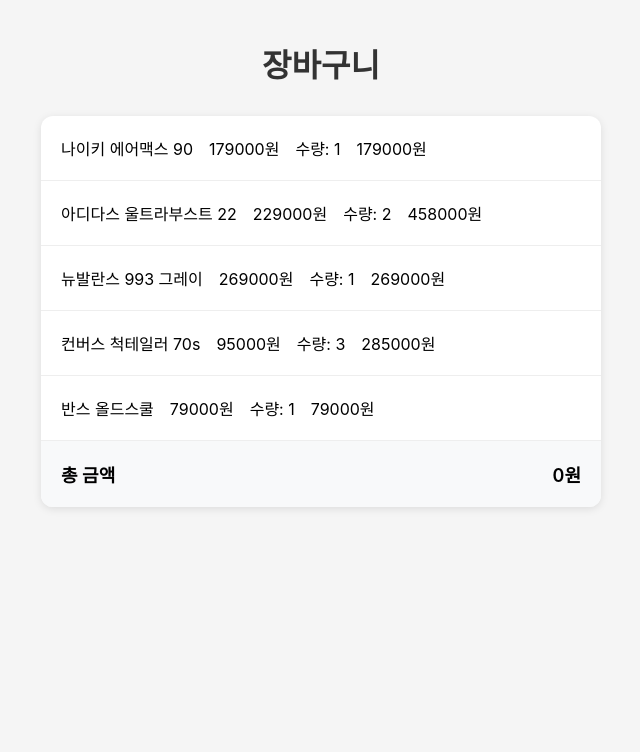
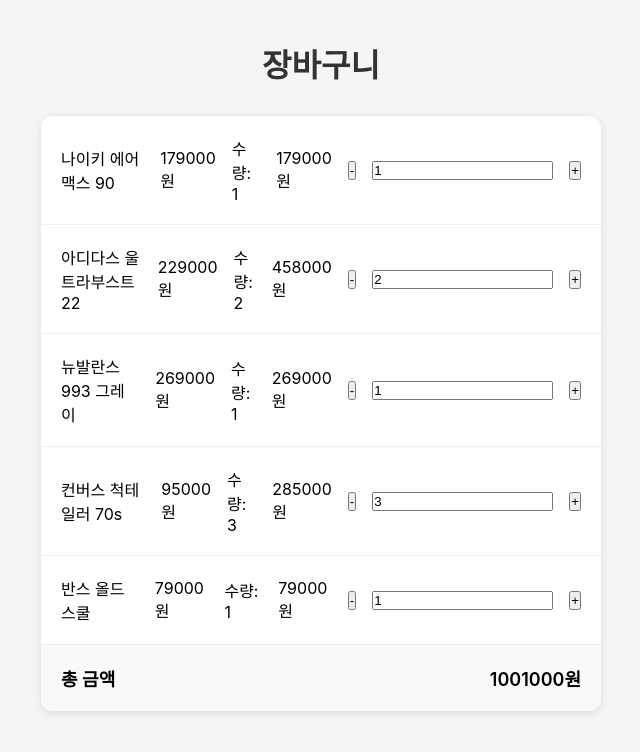
Before and after one commit to ssabii/cart-quantity, a React (Vite) app: page / in a window 1280 px wide. Shown: the top 752 px of the page, without its empty margins (319-959 px from the left). Built offline with nearby package versions, Linux system fonts and the light colour scheme.

Commit message:
feat: 총금액 및 수량 조절 UI 표시

```diff
--- a/src/App.css
+++ b/src/App.css
@@ -52,6 +52,18 @@
 .remove-button { }
 */
 
+/* Chrome, Safari, Edge, Opera */
+input::-webkit-outer-spin-button,
+input::-webkit-inner-spin-button {
+  -webkit-appearance: none;
+  margin: 0;
+}
+
+/* Firefox  */
+input[type='number'] {
+  -moz-appearance: textfield;
+}
+
 .cart-summary {
   display: flex;
   justify-content: space-between;
--- a/src/App.tsx
+++ b/src/App.tsx
@@ -16,7 +16,12 @@
   };
 
   // TODO: 총 금액 계산 (품절 상품 제외)
-  const totalPrice = 0;
+  const totalPrice = cartItems
+    .filter((item) => !item.soldOut)
+    .reduce((acc, item) => {
+      const itemPrice = item.quantity * item.price;
+      return acc + itemPrice;
+    }, 0);
 
   return (
     <div className="app">
@@ -30,6 +35,9 @@
             <span>{item.price}원</span>
             <span>수량: {item.quantity}</span>
             <span>{item.quantity * item.price}원</span>
+            <button>-</button>
+            <input type="number" value={item.quantity} />
+            <button>+</button>
           </div>
         ))}
 
```
